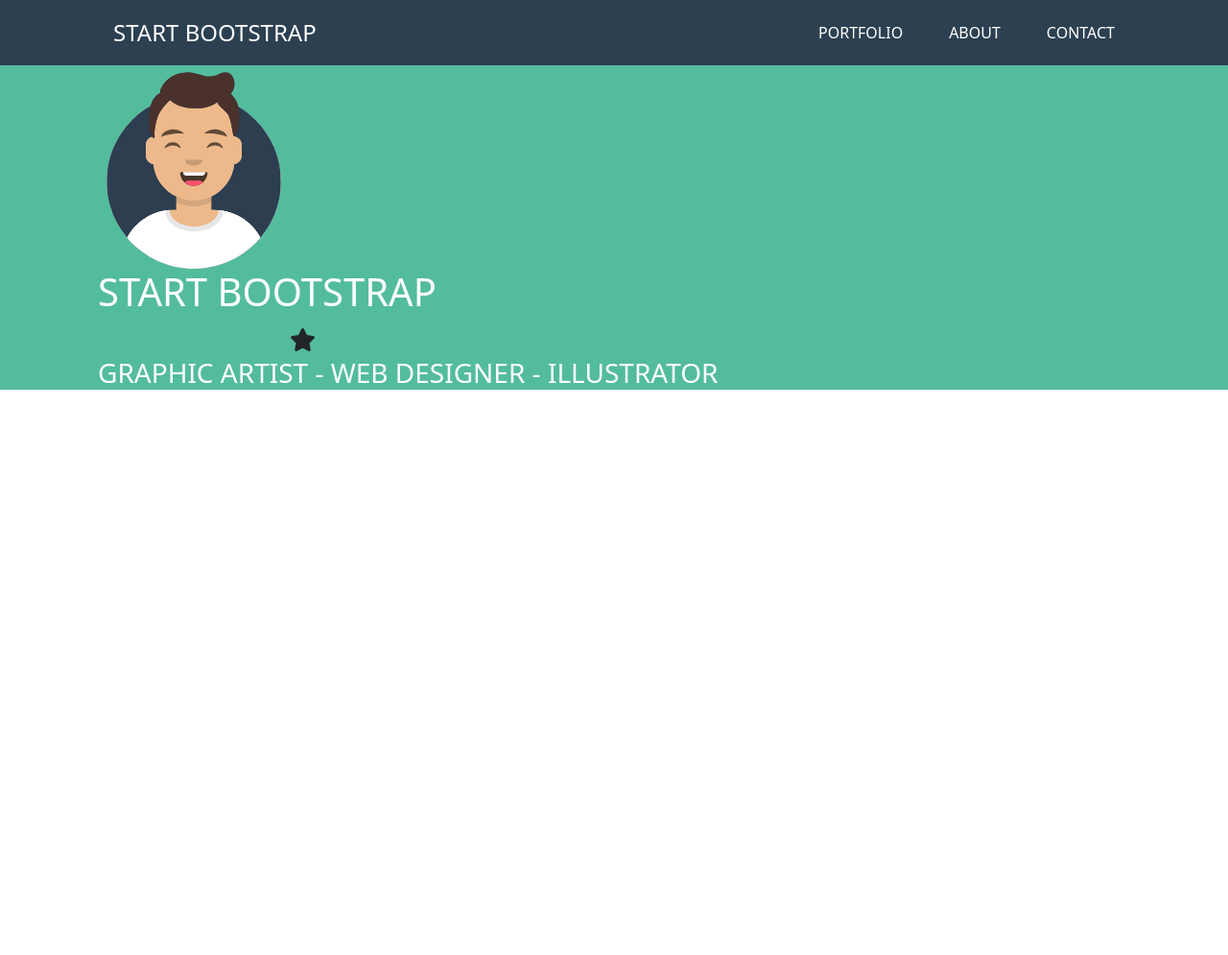
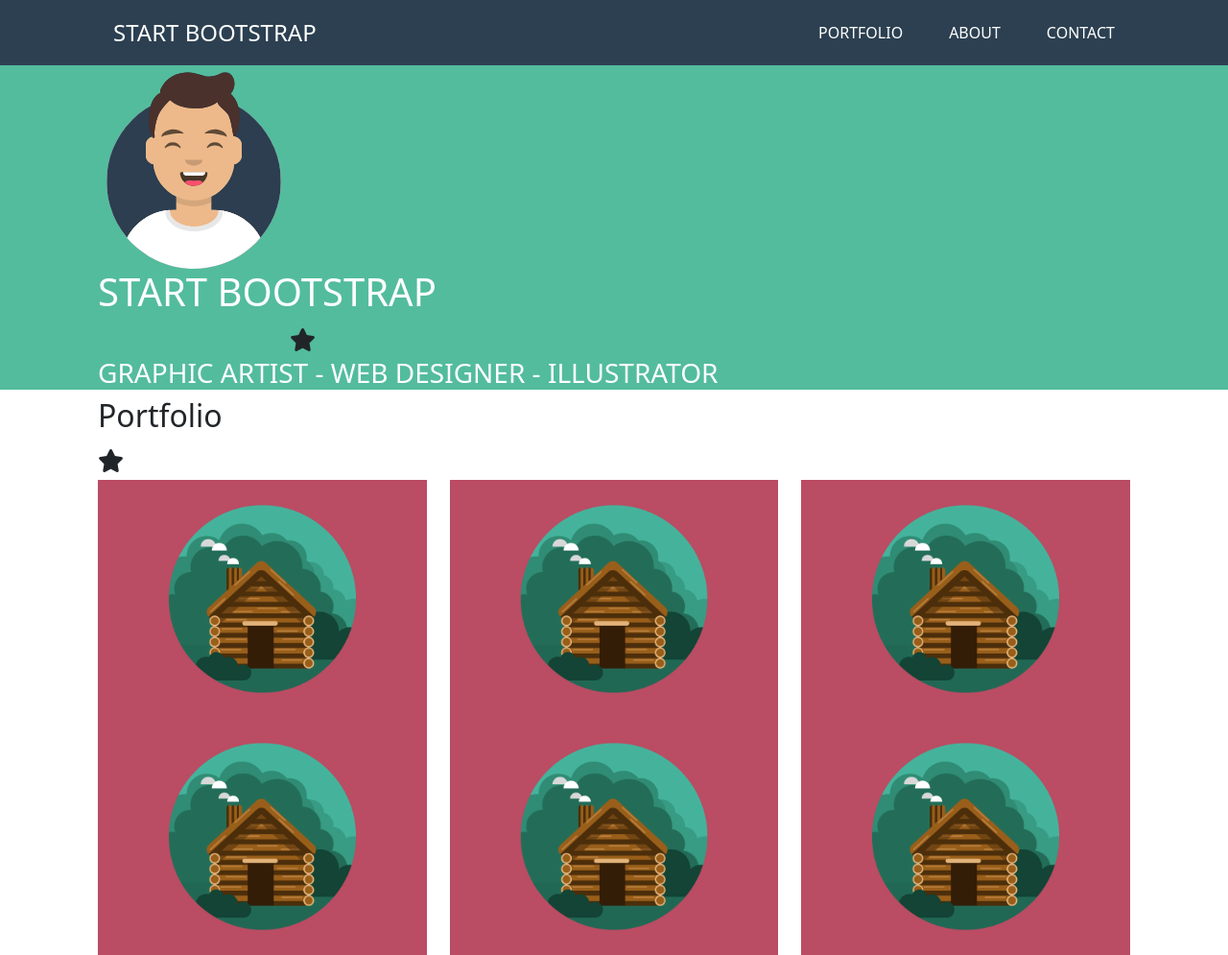
Before and after one commit to bronzo97/html-css-bootstrap-freelancer, a plain HTML site: page index.html in a window 1280 px wide. Shown: the whole page at 96% size. Before the commit the page ends 800 px from the top, so only its background shows below. Drawn offline with nearby package versions, Linux system fonts and the light colour scheme.

Commit message:
progresses

```diff
--- a/index.html
+++ b/index.html
@@ -51,8 +51,22 @@
 
         <!-- ----- PORTFOLIO ----- -->
         <div class="section">
+            <div class="container">
+                <h2>Portfolio</h2>
+                <div class="line"></div>
+                <div class="star"><i class="fa-solid fa-star"></i></div>
+                <div class="line"></div>
+                <div class="row row-cols-1 row-cols-sm-2 row-cols-md-3">
+                    <div class="col"><img src="img/cabin.png" alt="Cabin img"></div>
+                    <div class="col"><img src="img/cabin.png" alt="Cabin img"></div>
+                    <div class="col"><img src="img/cabin.png" alt="Cabin img"></div>
+                    <div class="col"><img src="img/cabin.png" alt="Cabin img"></div>
+                    <div class="col"><img src="img/cabin.png" alt="Cabin img"></div>
+                    <div class="col"><img src="img/cabin.png" alt="Cabin img"></div>
+                </div>
+            </div>
+        </div>
 
-        </div>
         <!-- ----- ABOUT ----- -->
 
         <!-- ----- CONTACT ME ----- -->
--- a/styles/style.css
+++ b/styles/style.css
@@ -75,3 +75,7 @@ h1, h3 {
     width: 200px;
     height: 2px;
 }
+
+img {
+    width: 100%;
+}
```
